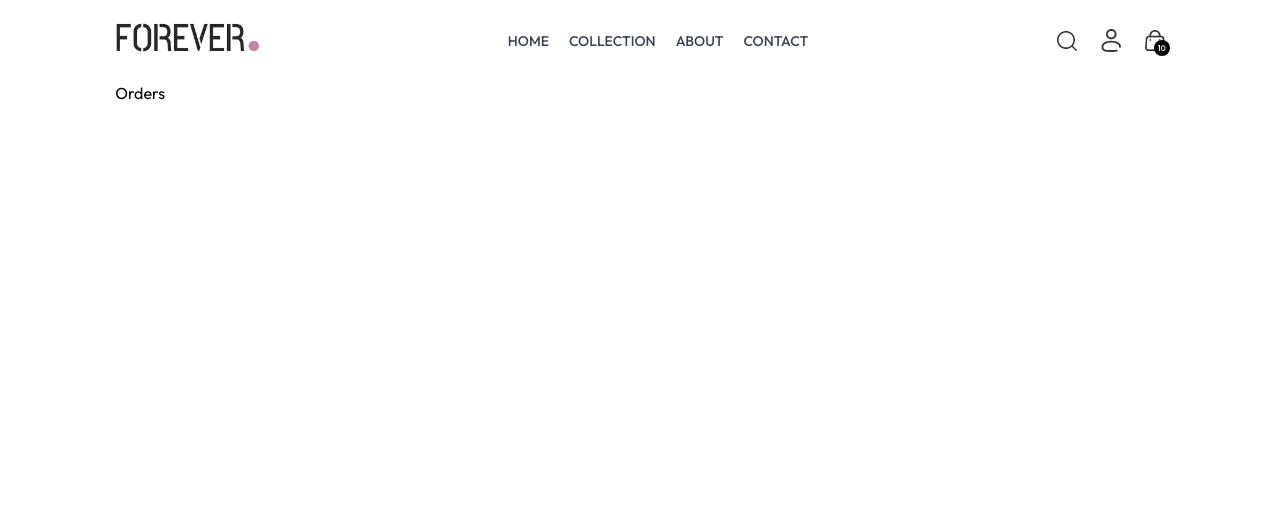
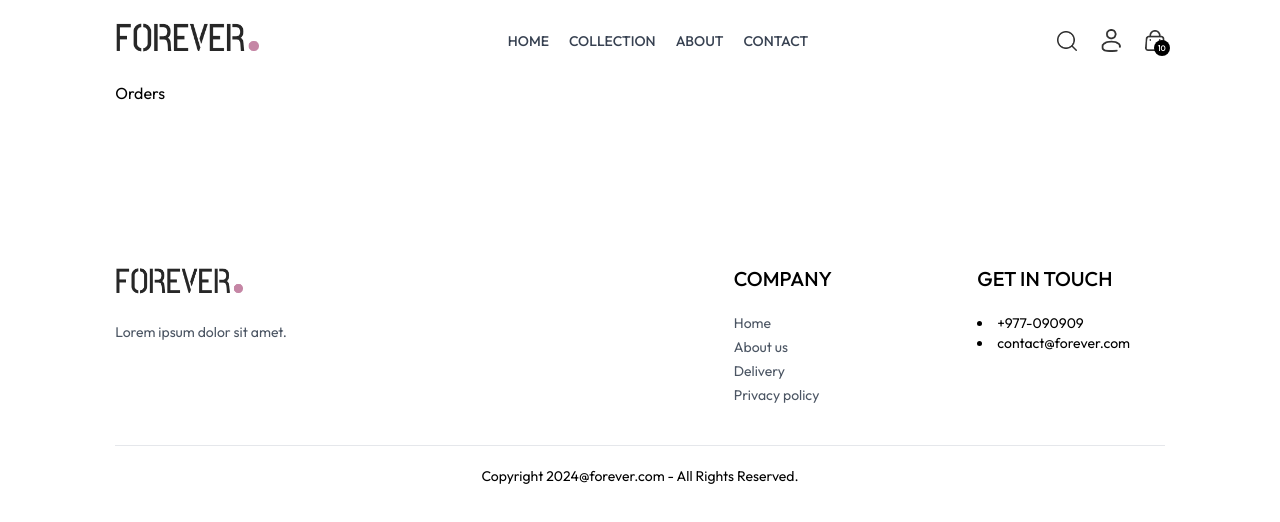
Before and after one commit to 0Pratik0/ecomerce, a React app: page /orders in a window 1280 px wide. Shown: the top 522 px of the page. Built offline with nearby package versions, Linux system fonts and the light colour scheme; the HTML template or start-up script is replaced by a standard one.

Commit message:
adding newsletterbox,policy and footer

```diff
--- a/src/App.jsx
+++ b/src/App.jsx
@@ -11,6 +11,7 @@
 
 import PlaceOrder from "./pages/PlaceOrder";
 import Orders from "./pages/Orders";
+import Footer from "./components/Footer";
 const App = () => {
   return (
     <div className="px-4 sm:px-[5vw] md:px-[7vw] lg:px-[9vw]">
@@ -26,6 +27,7 @@
         <Route path="/place-order" element={<PlaceOrder />} />
         <Route path="/orders" element={<Orders />} />
       </Routes>
+      <Footer />
     </div>
   );
 };
--- /dev/null
+++ b/src/components/Footer.jsx
@@ -0,0 +1,39 @@
+import React from "react";
+import { assets } from "../assets/assets";
+
+const Footer = () => {
+  return (
+    <div>
+      <div className="flex flex-col sm:grid grid-cols-[3fr_1fr_1fr] gap-14 my-10 mt-40 text-sm">
+        <div>
+          <img src={assets.logo} className="mb-5 w-32" alt="" />
+          <p className="w-full md:w-2/3 text-gray-600">
+            {" "}
+            Lorem ipsum dolor sit amet.
+          </p>
+        </div>
+        <div>
+          <p className="text-xl font-medium mb-5"> COMPANY</p>
+          <ul className="flex flex-col gap-1 text-gray-600">
+            <li>Home</li>
+            <li>About us</li>
+            <li>Delivery</li>
+            <li>Privacy policy</li>
+          </ul>
+        </div>
+        <div>
+          <p className="text-xl font-medium mb-5">GET IN TOUCH</p>
+          <ul className="flex flex-col gap-1 text-gray-600"></ul>
+          <li>+977-090909</li>
+          <li>contact@forever.com</li>
+        </div>
+      </div>
+      <div>
+        <hr />
+        <p className="py-5 text-sm text-center">Copyright 2024@forever.com - All Rights Reserved.</p>
+      </div>
+    </div>
+  );
+};
+
+export default Footer;
--- /dev/null
+++ b/src/components/NewsletterBox.jsx
@@ -0,0 +1,33 @@
+import React from "react";
+
+const NewsletterBox = () => {
+  const onSubmitHandler = (event) => {
+    event.preventDefault();
+  };
+  return (
+    <div className="text-center">
+      <p className="text-2xl font-medium text-gray-800">
+        Subscribe now & get 20% off
+      </p>
+      <p className=" text-gray-400 mt-3">...</p>
+      <form
+        onSubmit={onSubmitHandler}
+        className="w-full sm:w-1/2 flex items-center gap-3 mx-auto my-6 border pl-3"
+      >
+        <input
+          type="email"
+          className="w-full sm:flex-1 outline-none"
+          placeholder="Enter your email"
+        />
+        <button
+          type="submit"
+          className="bg-black text-white text-xs px-10 py-4"
+        >
+          SUBSCRIBE
+        </button>
+      </form>
+    </div>
+  );
+};
+
+export default NewsletterBox;
--- /dev/null
+++ b/src/components/OurPolicy.jsx
@@ -0,0 +1,26 @@
+import React from "react";
+import { assets } from "../assets/assets";
+
+const OurPolicy = () => {
+  return (
+    <div className="flex flex-col sm:flex-row justify-around gap-12 sm:gap-2 text-center py-20 text-xs sm:text-sm md:text-base text-gray-700">
+      <div>
+        <img src={assets.exchange_icon} className="w-12 m-auto mb-5" alt="" />
+        <p className="font-semibold">Easy Exchange Policy</p>
+        <p className="text-gray-400">We offer hassle free exchange policy</p>
+      </div>
+      <div>
+        <img src={assets.quality_icon} className="w-12 m-auto mb-5" alt="" />
+        <p className="font-semibold">7 Days Return Policy</p>
+        <p className="text-gray-400">We provide 7 days free return policy</p>
+      </div>
+      <div>
+        <img src={assets.support_img} className="w-12 m-auto mb-5" alt="" />
+        <p className="font-semibold">Best Customer Support</p>
+        <p className="text-gray-400">We provide 24/7 customer support</p>
+      </div>
+    </div>
+  );
+};
+
+export default OurPolicy;
--- a/src/pages/Home.jsx
+++ b/src/pages/Home.jsx
@@ -2,12 +2,16 @@
 import Hero from "../components/Hero";
 import LatestCollection from "../components/LatestCollection";
 import BestSeller from "../components/BestSeller";
+import OurPolicy from "../components/OurPolicy";
+import NewsletterBox from "../components/NewsletterBox";
 const home = () => {
   return (
     <div>
       <Hero />
       <LatestCollection />
       <BestSeller />
+      <OurPolicy />
+      <NewsletterBox />
     </div>
   );
 };
```
